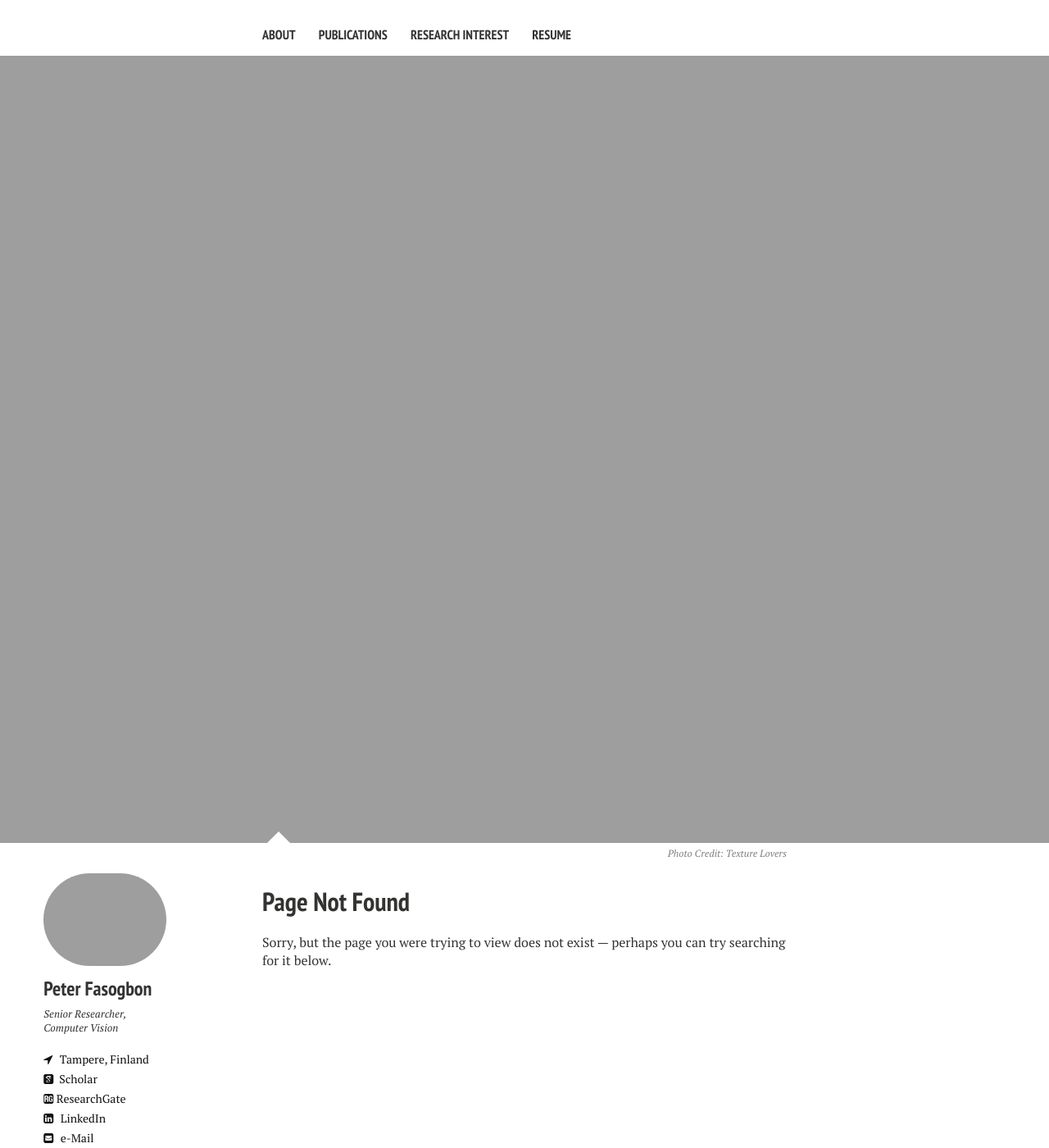
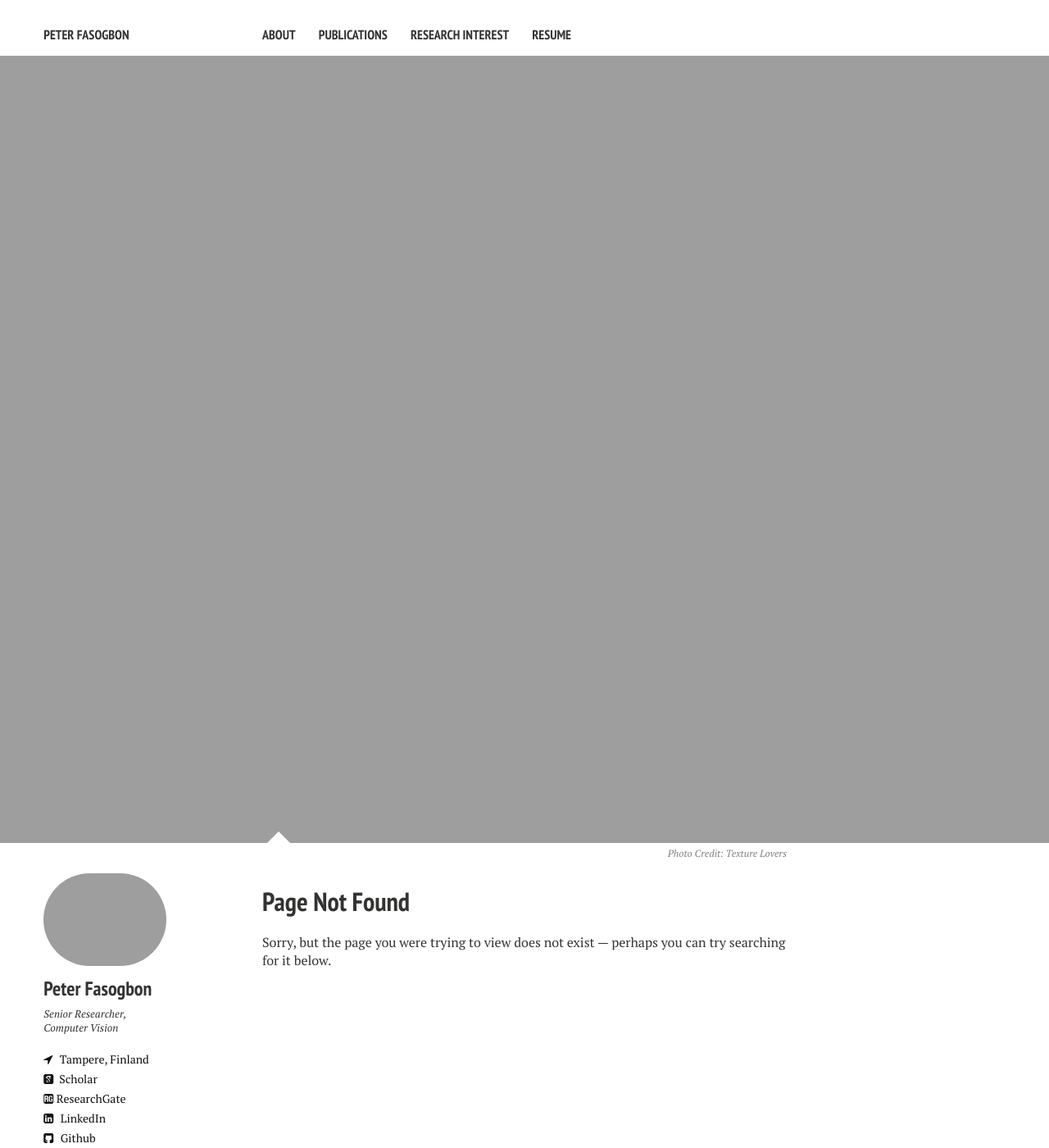
Before and after one commit to fasogbon/fasogbon.github.io, a Jekyll site: the page built from 404.md, in a window 1280 px wide and 1400 px high. Shown: the whole window at 82% size. Built offline with Jekyll 4.4.1, drawn with Linux system fonts in a browser that asks for light colours; nearby versions of some CDN libraries; part of the change alters nothing that is shown.

Commit message:
fixes latest

```diff
--- a/_config.yml
+++ b/_config.yml
@@ -1,7 +1,9 @@
-title:
-description:      Welcome to my site.
+title:           Peter Fasogbon
+description:      Personal academic website of Peter Fasogbon, Senior Researcher in Computer Vision.
 # Your site's domain goes here. Leave localhost server or blank when working locally.
-url:              //fasogbon.github.io
+url:              https://fasogbon.github.io
+baseurl:          ""
+logo:             /images/Peter_Fasogbon.png
 google_analytics: G-7YEC2XK9GR
 
 # Owner/author information
@@ -16,7 +18,7 @@ owner:
   linkedin: peter-fasogbon-olu
   google_scholar: GZwyp3cAAAAJ&hl
   researchgate: Peter-Fasogbon
-  #github: rameau-fr
+  github: fasogbon
 # Analytics and webmaster tools stuff goes here
 #  google_analytics: UA-101328086-1
 #google_verify:
@@ -45,11 +47,6 @@ highlighter: rouge
 markdown:    kramdown
 kramdown:
   extensions: ["strikethrough"]
-
-# https://github.com/mojombo/jekyll/wiki/Permalinks
-permalink:   /:categories/:title/
-
-kramdown:
   auto_ids: true
   footnote_nr: 1
   entity_output: as_char
@@ -63,5 +60,8 @@ kramdown:
     coderay_bold_every: 10
     coderay_css: class
 
+# https://github.com/mojombo/jekyll/wiki/Permalinks
+permalink:   /:categories/:title/
+
 include: [".htaccess"]
 exclude: ["lib", "config.rb", "Capfile", "config", "log", "Rakefile", "Rakefile.rb", "tmp", "less", "*.sublime-project", "*.sublime-workspace", "test", "spec", "Gruntfile.js", "package.json", "node_modules", "Gemfile", "Gemfile.lock", "LICENSE", "README.md"]
--- a/_includes/_head.html
+++ b/_includes/_head.html
@@ -62,6 +62,8 @@
 <meta name="HandheldFriendly" content="True">
 <meta name="MobileOptimized" content="320">
 <meta name="viewport" content="width=device-width, initial-scale=1.0">
+<meta name="theme-color" content="#0a0a0a">
+<link rel="apple-touch-icon" href="{{ site.url }}/images/Peter_Fasogbon.png">
 
 <!-- Google Webfonts -->
 <link href='https://fonts.googleapis.com/css?family=PT+Sans+Narrow:400,700|PT+Serif:400,700,400italic' rel='stylesheet' type='text/css'>
--- a/_includes/_scripts.html
+++ b/_includes/_scripts.html
@@ -2,11 +2,20 @@
 <script>window.jQuery || document.write('<script src="{{ site.url }}/assets/js/vendor/jquery-1.9.1.min.js"><\/script>')</script>
 <script src="{{ site.url }}/assets/js/scripts.min.js"></script>
 {% if site.google_analytics %}
-<!-- Asynchronous Google Analytics snippet -->
+  {% if site.google_analytics contains 'G-' %}
+    <!-- Google Analytics 4 -->
+    <script async src="https://www.googletagmanager.com/gtag/js?id={{ site.google_analytics }}"></script>
+    <script>
+      window.dataLayer = window.dataLayer || [];
+      function gtag(){dataLayer.push(arguments);}
+      gtag('js', new Date());
+      gtag('config', '{{ site.google_analytics }}');
+    </script>
+  {% else %}
+    <!-- Universal Analytics -->
     <script>
       var _gaq = _gaq || [];
-  var pluginUrl =
- '//www.google-analytics.com/plugins/ga/inpage_linkid.js';
+      var pluginUrl = '//www.google-analytics.com/plugins/ga/inpage_linkid.js';
       _gaq.push(['_require', 'inpage_linkid', pluginUrl]);
       _gaq.push(['_setAccount', '{{ site.google_analytics }}']);
       _gaq.push(['_trackPageview']);
@@ -18,6 +27,7 @@
       })();
     </script>
   {% endif %}
+{% endif %}
 {% if page.comments %}
   {% include _disqus_comments.html %}
 {% endif %}
```
Also changed, not shown: images/Peter_Fasogbon.jpeg (added). Lines whose indentation alone changed are shown as unchanged.
